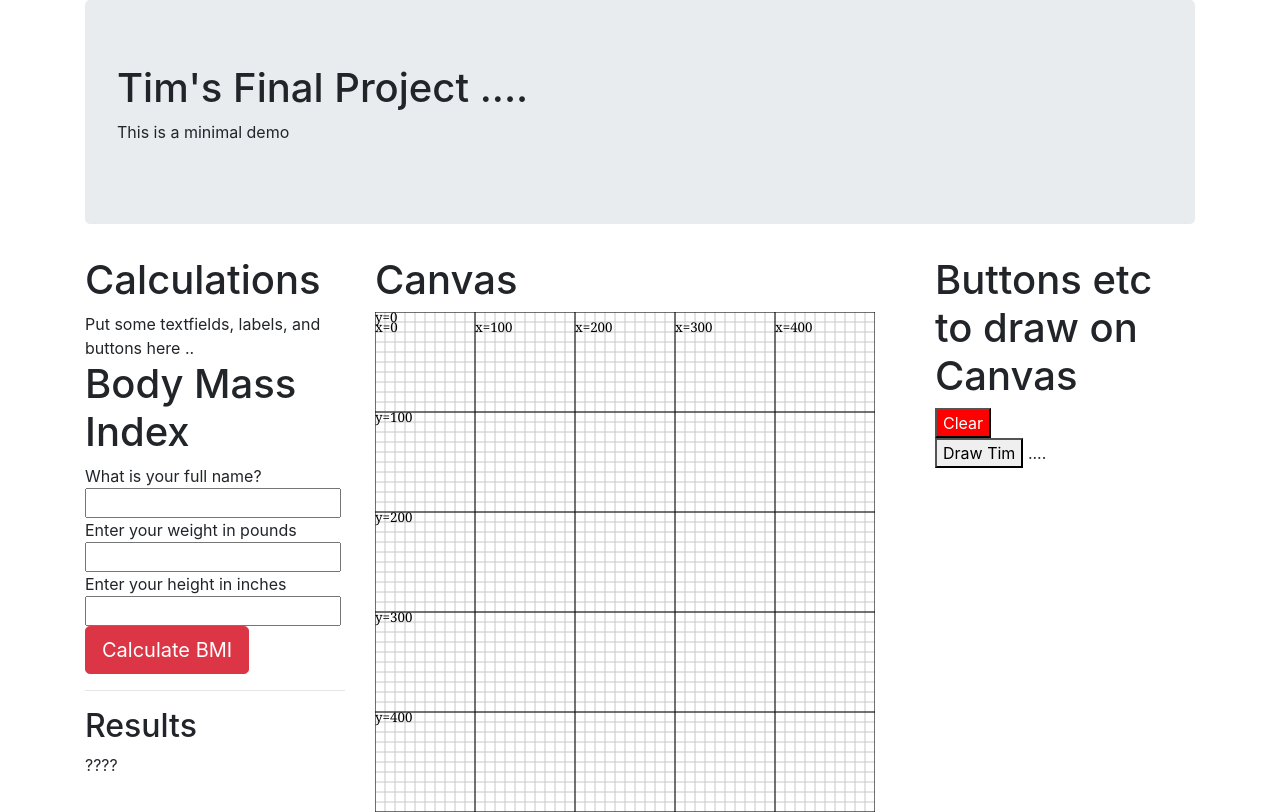
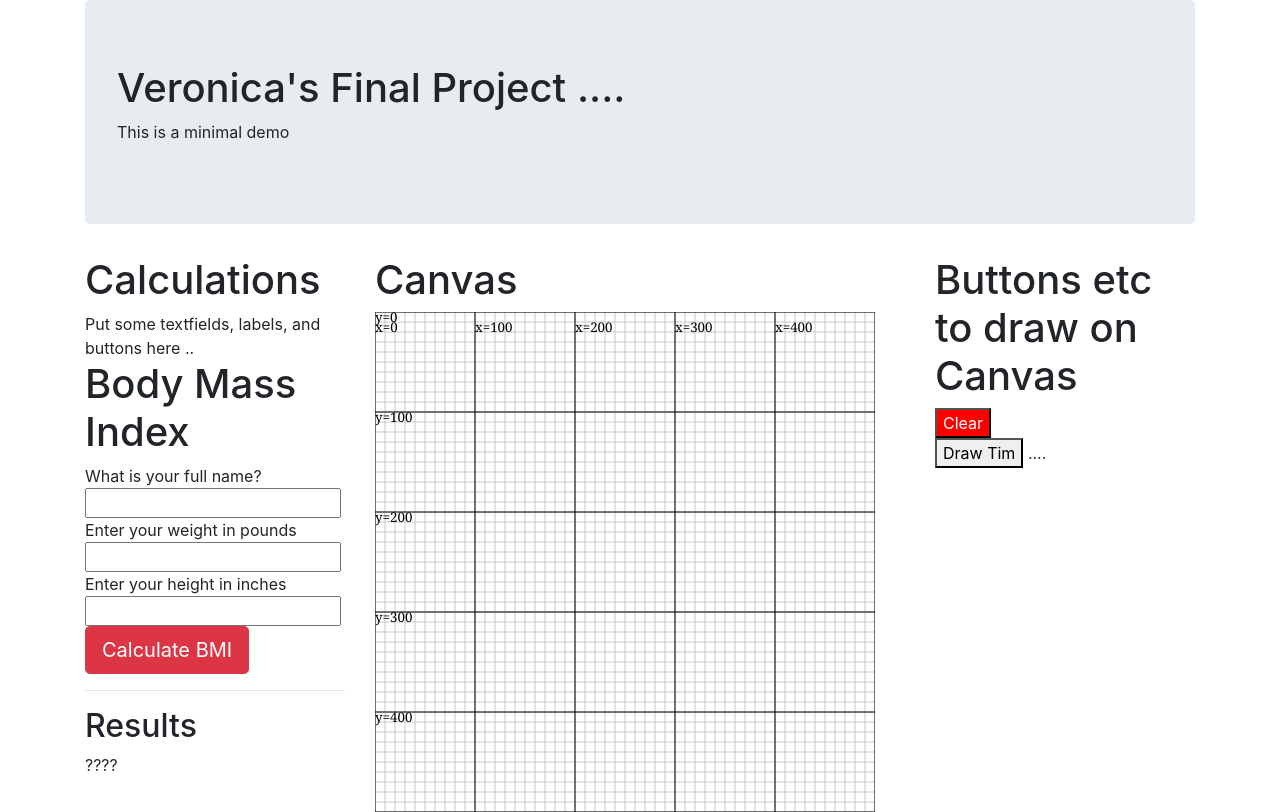
Before and after one commit to diosmeirispena/Team-Repository, a plain HTML site: page FinalProjectVeronica.html in a window 1280 px wide. Drawn offline with nearby package versions, Linux system fonts and the light colour scheme.

Commit message:
Update FinalProjectVeronica.html

```diff
--- a/FinalProjectVeronica.html
+++ b/FinalProjectVeronica.html
@@ -99,7 +99,7 @@ canvas.addEventListener('mousemove',mouseMove,false)
  <body onload="init();">
    <div class="container">
      <div class="jumbotron">
-       <h1>Tim's Final Project .... </h1>
+       <h1>Veronica's Final Project .... </h1>
        <p>This is a minimal demo </p>
      </div>
 
```
